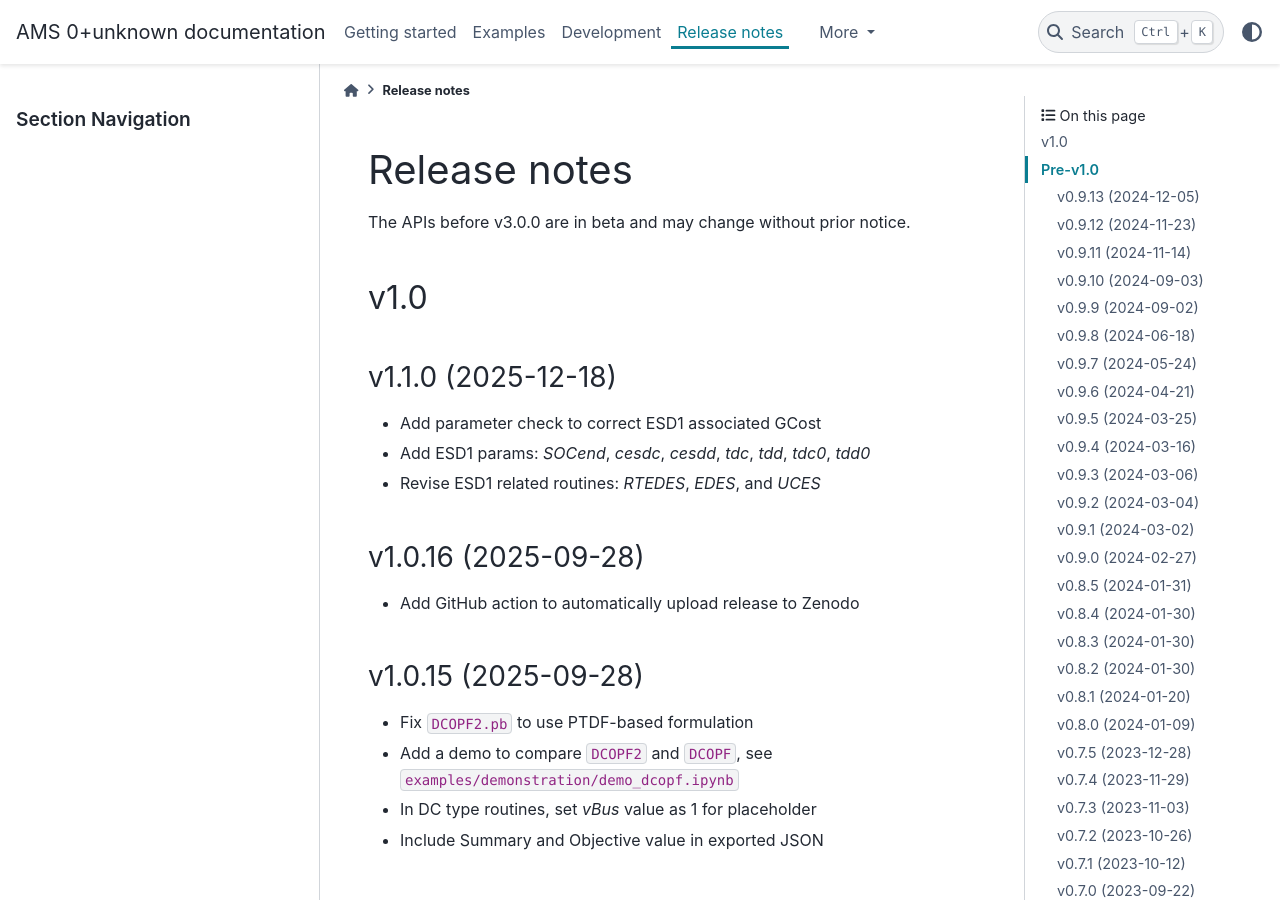
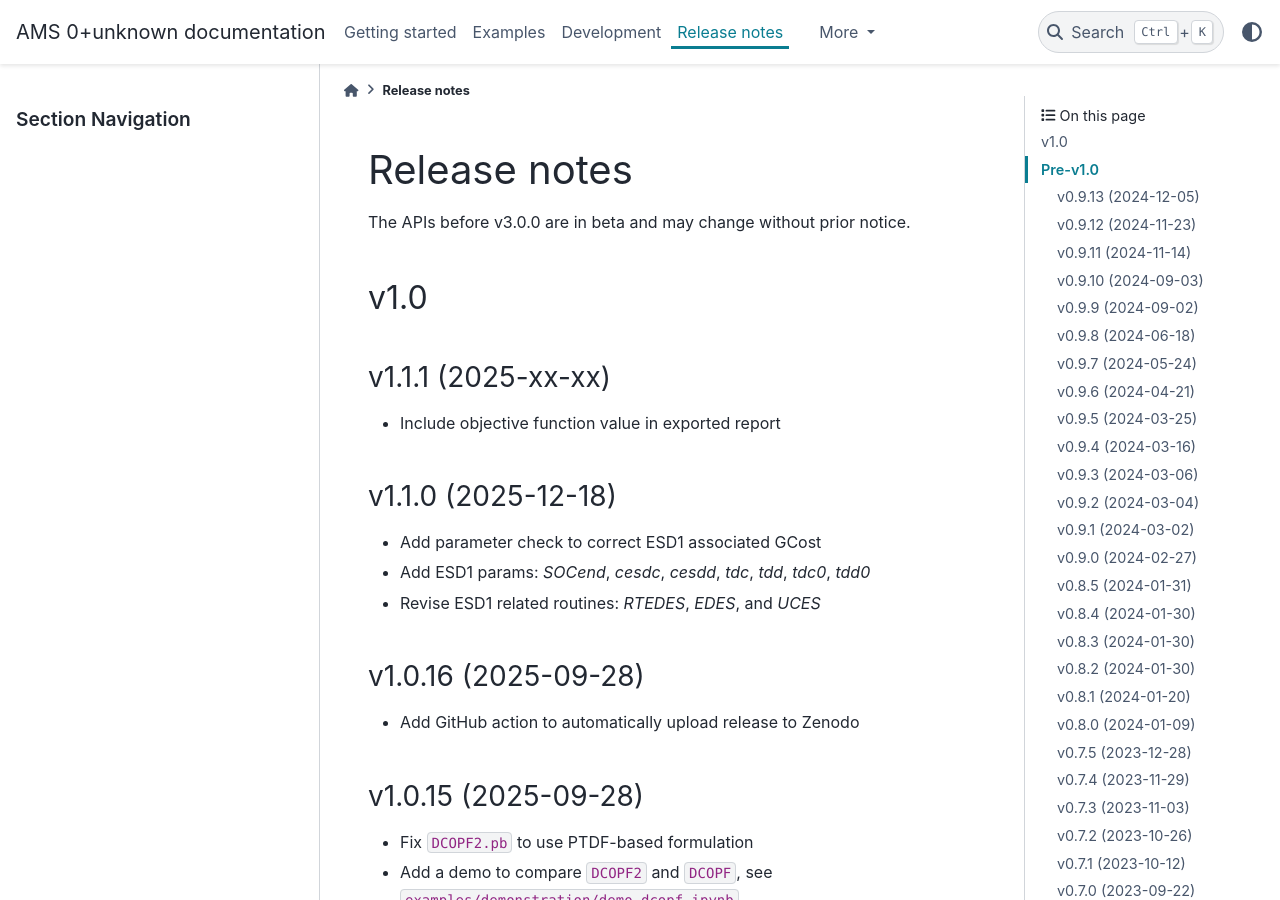
Before and after one commit to CURENT/ams, a Sphinx documentation site: the page built from docs/source/release-notes.rst, in a window 1280 px wide and 900 px high. Built offline with Sphinx 7.4.7 and the PyData theme 0.15.4, drawn with Linux system fonts in a browser that asks for light colours; pages that are not in the unit, such as notebooks, are missing from menus.

Commit message:
Update release notes

```diff
--- a/docs/source/release-notes.rst
+++ b/docs/source/release-notes.rst
@@ -8,6 +8,11 @@ The APIs before v3.0.0 are in beta and may change without prior notice.
 
 v1.0
 ==========
+
+v1.1.1 (2025-xx-xx)
+----------------------
+
+- Include objective function value in exported report
 
 v1.1.0 (2025-12-18)
 ----------------------
```
